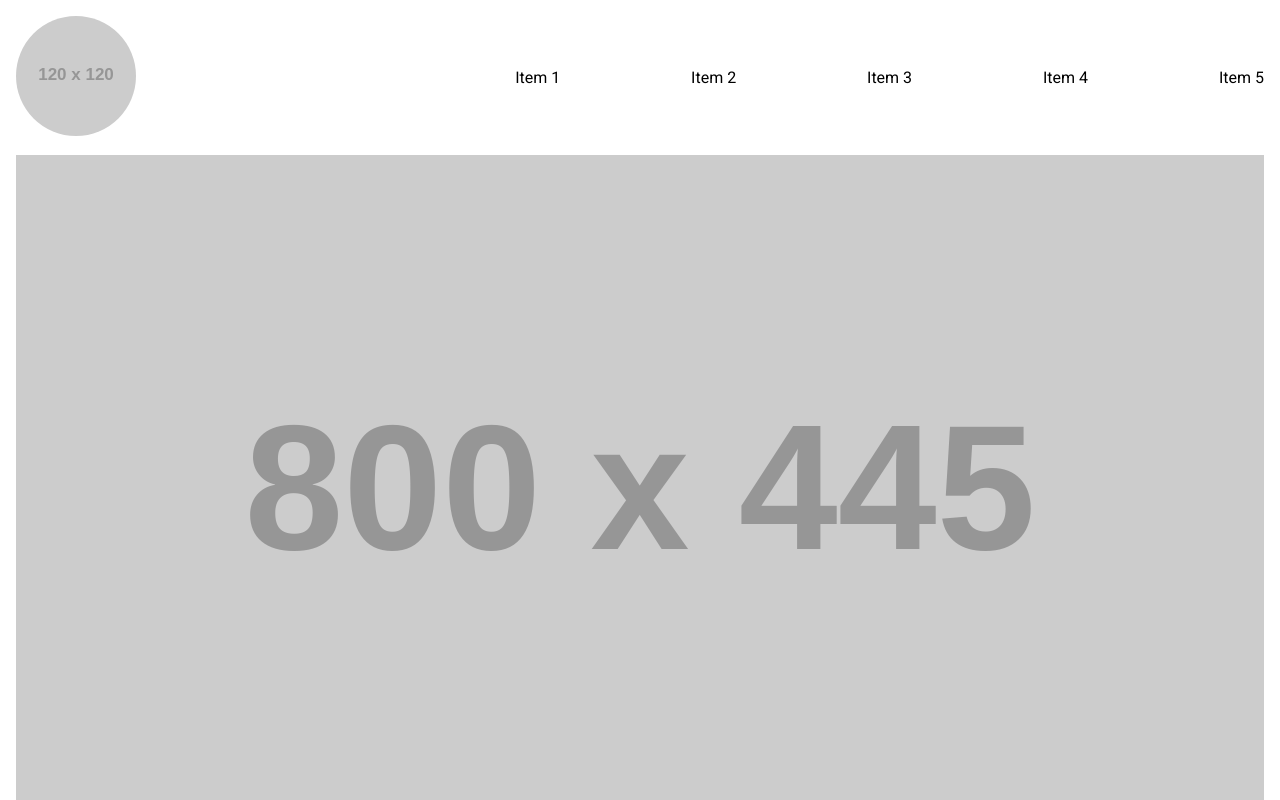
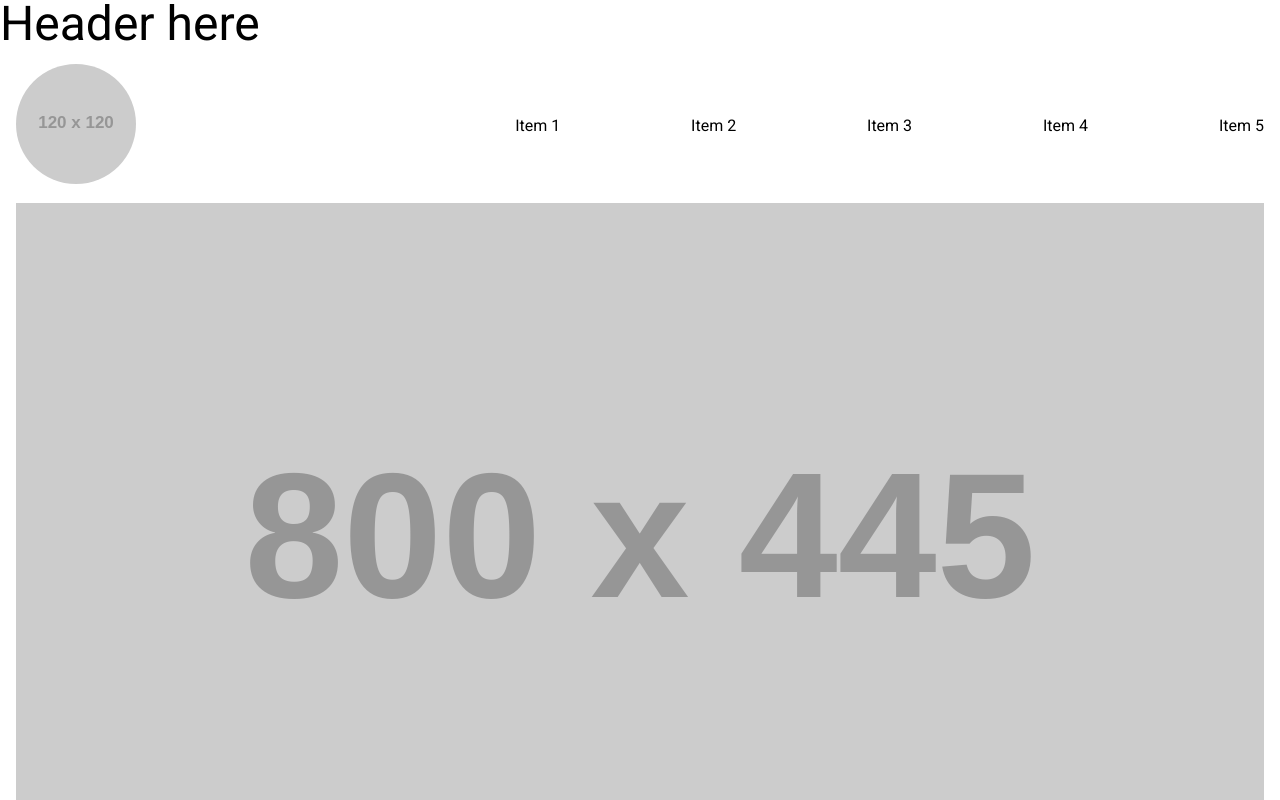
Before and after one commit to RonBachar/Food-Sense, a plain HTML site: page index.html in a window 1280 px wide. Shown: the top 800 px of the page. Drawn offline with Linux system fonts and the light colour scheme; placeholder pictures from the web are drawn by us.

Commit message:
second commit

```diff
--- a/index.html
+++ b/index.html
@@ -12,6 +12,7 @@
   </head>
 
   <body>
+    <h1>Header here</h1>
     <div class="wrapper">
       <main class="main">
         <div class="main-container">
```
